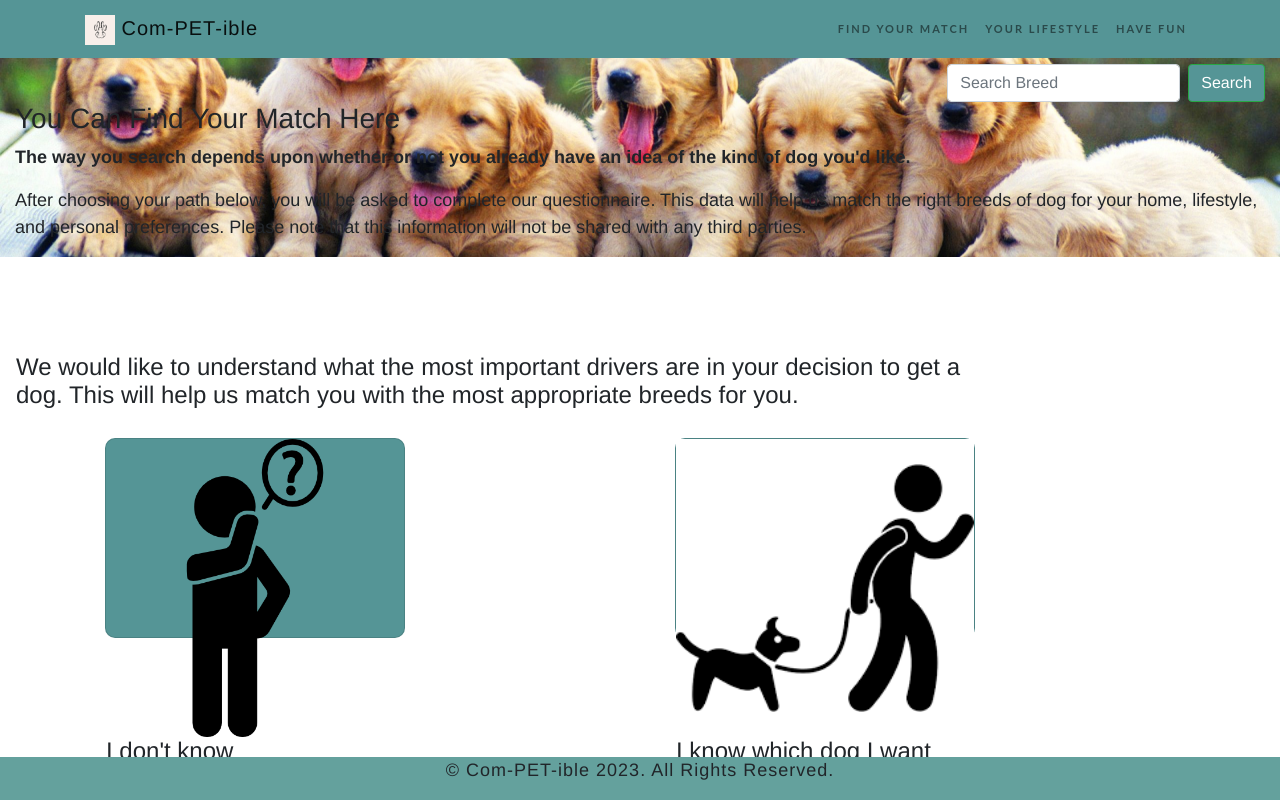
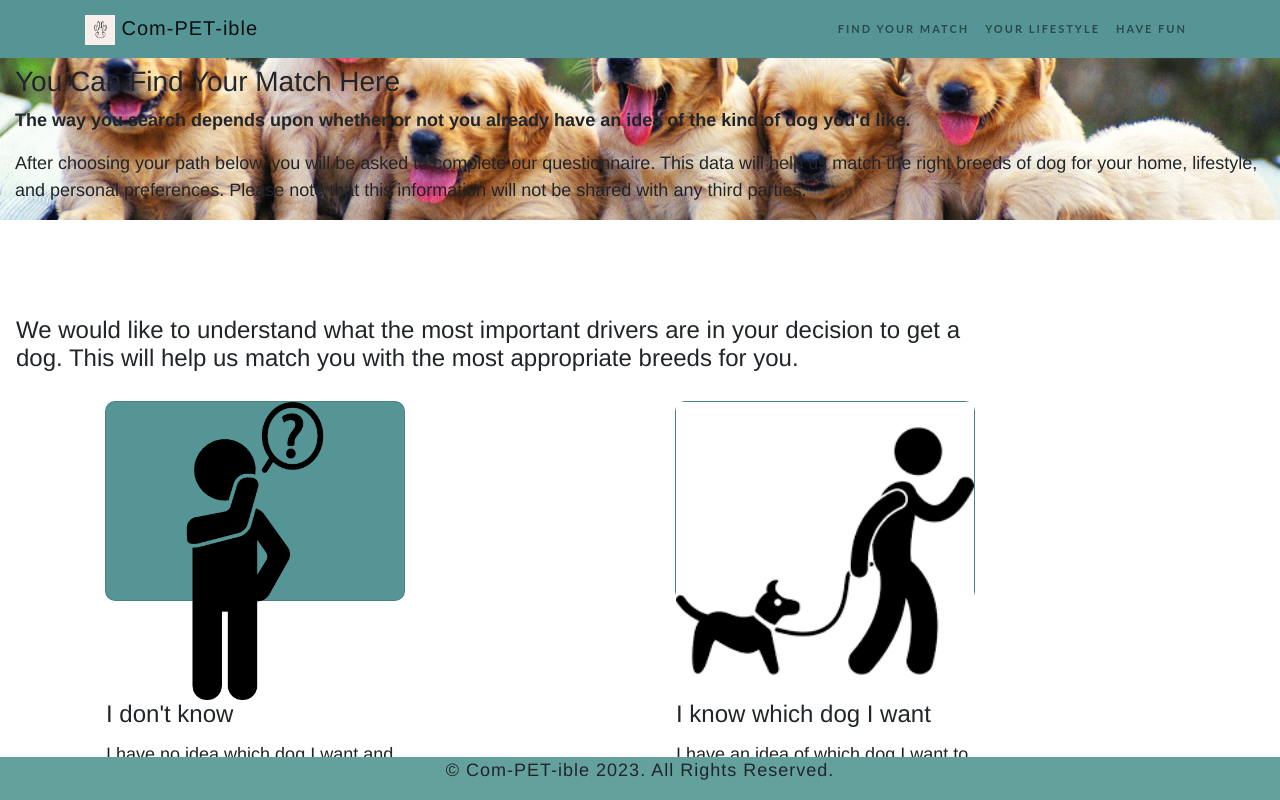
Before and after one commit to Realstranger01/Com-PET-ible, a plain HTML site: page pages/find.html in a window 1280 px wide. Drawn offline with nearby package versions, Linux system fonts and the light colour scheme; a script that the page names is missing; files whose address does not match are found by name.

Commit message:
last minute changes

```diff
--- a/pages/find.html
+++ b/pages/find.html
@@ -45,8 +45,6 @@
         <div class="row">
             <div class="col-6">
                 <form class="form-inline my-2 my-lg-0">
-                    <input class="form-control mr-sm-2" type="search" placeholder="Search Breed" aria-label="Search">
-                    <button class="btn btn-outline-success my-2 my-sm-0" type="submit">Search</button>
                 </form>
             </div>
         </div>
```
Also changed, not shown: index.html (+6 -4 lines), pages/result.html (+0 -2 lines), pages/search.html (+1 -2 lines).
